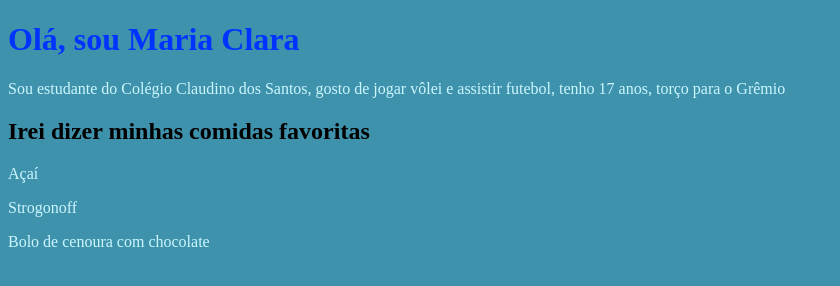
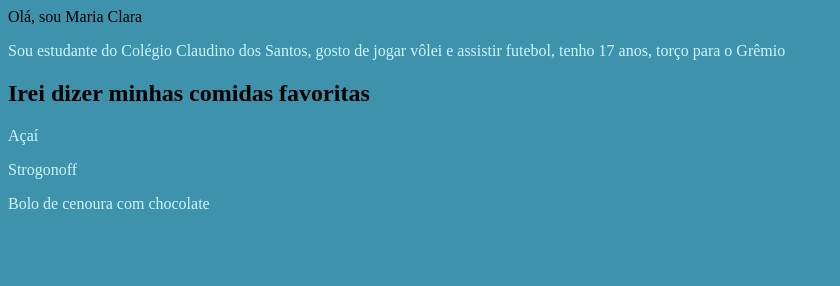
Before and after one commit to mariastaudt/meu-site, a plain HTML site: page index.html in a window 1280 px wide. Shown: the whole page, without its empty margins (0-840 px from the left). Drawn offline with Linux system fonts and the light colour scheme.

Commit message:
Update index.html

```diff
--- a/index.html
+++ b/index.html
@@ -6,7 +6,7 @@
   <link href="style.css" rel="stylesheet">
 </head>
  <body>
- <h1>Olá, sou Maria Clara</h1>
+ <header>Olá, sou Maria Clara</header>
  <p>Sou estudante do Colégio Claudino dos Santos, gosto de jogar vôlei e assistir futebol, tenho 17 anos, torço para o Grêmio</p>
 <h2> Irei dizer minhas comidas favoritas</h2>
 <p>Açaí</p>
```
